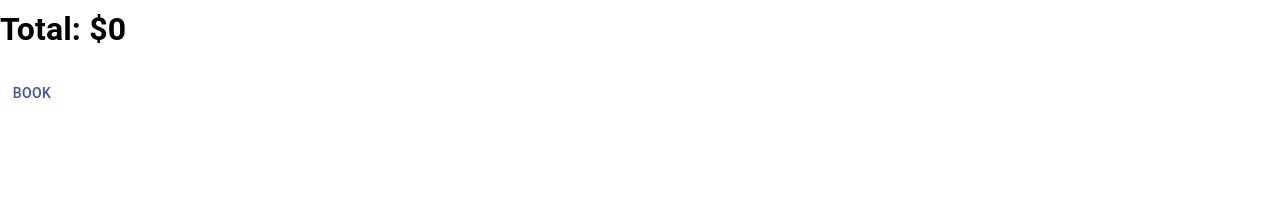
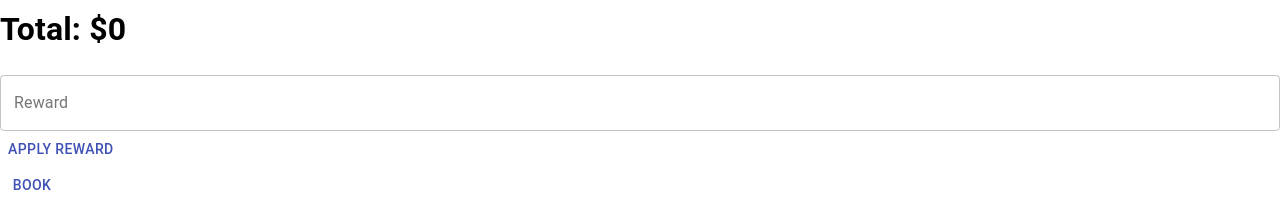
Before and after one commit to atab7/SES_1B_Group2, a React (Create React App) app in the folder eRestaurant/frontend/: page /test in a window 1280 px wide. Shown: the part 477-694 px from the top of the page. Built offline with nearby package versions, Linux system fonts and the light colour scheme; no server answers.

Commit message:
Make Booking Reward application complete

```diff
--- a/eRestaurant/frontend/src/components/MakeBooking.js
+++ b/eRestaurant/frontend/src/components/MakeBooking.js
@@ -46,7 +46,8 @@ class MakeBooking extends React.Component{
             date: '',
             time: 0,
             menuSelected: [],
-            menurows: []
+            menurows: [],
+            discount_percentage: 0.0
         };
         this.selectRestaurant = this.selectRestaurant.bind(this);
         this.selectDayTime = this.selectDayTime.bind(this);
@@ -56,6 +57,13 @@ class MakeBooking extends React.Component{
         this.selectMenu = this.selectMenu.bind(this);
         this.setMenuRows = this.setMenuRows.bind(this);
         this.makeBooking = this.makeBooking.bind(this);
+        this.setDiscountPercentage = this.setDiscountPercentage.bind(this);
+    }
+
+    setDiscountPercentage(discountPercentage){
+      this.setState({
+        discount_percentage: discountPercentage
+      });
     }
 
     selectRestaurant(restaurant_id){
@@ -110,7 +118,8 @@ class MakeBooking extends React.Component{
         number_of_people: this.state.numpeople,
         day_time: this.state.booking_daytime,
         orders: this.state.menuSelected,
-        customer: 'def_customer'
+        customer: 'def_customer',
+        discount_percentage: this.state.discount_percentage
       },
       {
         headers:{
@@ -130,10 +139,85 @@ class MakeBooking extends React.Component{
         <DateSelecter updateParentState={this.selectDate}/>
         <TimeSelecter daytime={this.state.booking_daytime} updateParentState={this.selectTime}/>
         <Menu updateParentState={this.selectMenu} rows={this.state.menurows}/>
-        <SelectedItemsTable menuSelected={this.state.menuSelected} />
+        <SelectedItemsTable menuSelected={this.state.menuSelected} discount_percentage={this.state.discount_percentage}/>
+        <ApplyReward updateParentState={this.setDiscountPercentage}/>
         <Button color="primary" onClick={this.makeBooking}>Book</Button>
         </div>);
     }
+}
+
+class ApplyReward extends React.Component {
+  constructor(props){
+    super();
+
+    this.setRewardCode = this.setRewardCode.bind(this);
+    this.handleClick = this.handleClick.bind(this);
+
+    this.state = {
+      rewards:[],
+      reward_code: ''
+    }
+  }
+
+  setRewards(){
+    axios.get(`${axios_config["baseURL"]}api/manageRewards/`,
+        {
+            headers:{
+                'Authorization': `Token ${localStorage.getItem('auth_token')}`
+            }
+        })
+        .then((response) => {
+            try{
+                var response_rewards = response.data;
+                this.setState({
+                    rewards: response_rewards,
+                })
+            }catch (e) {
+                this.setState({
+                    rewards: [],
+                })
+            }
+        })
+        .catch((error) => {
+            console.log(error);
+        });
+  }
+
+  componentDidMount(){
+    this.setRewards();
+  }
+
+  setRewardCode(evt){
+    this.setState({
+      reward_code: evt.target.value
+    });
+  }
+
+  handleClick(evt){
+    var reward;
+    for(reward of this.state.rewards){
+      if(reward.code === this.state.reward_code){
+        this.props.updateParentState(reward.points_percent/100);
+        break;
+      }
+    }
+  }
+
+  render(){
+    return(
+      <div>
+      <TextField
+        placeholder="Enter Reward Code Here"
+        fullWidth
+        id="Reward"
+        label="Reward"
+        onChange = {this.setRewardCode}
+        variant="outlined" />
+        <Button color="primary" onClick={this.handleClick} >Apply Reward</Button>
+      </div>
+      );
+  }
+
 }
 
 class SetMenu extends React.Component{
@@ -838,7 +922,22 @@ const ContinuousSlider = (props) => {
 
 
   const SelectedItemsTable = (props) => {
-    const menuOrderTotal = props.menuSelected.reduce((totalPrice, price) => totalPrice + parseInt(price.price, 10), 0);
+    var menuOrderTotal = props.menuSelected.reduce((totalPrice, price) => totalPrice + parseInt(price.price, 10), 0);
+
+    const setTotalDisplayPrice = (menuOrderTotal) => {
+      if(props.discount_percentage){
+        return (
+          <div>
+            <h1>Total: ${menuOrderTotal}</h1>
+            <h1>After Reward: ${menuOrderTotal - (menuOrderTotal*props.discount_percentage)} </h1>
+          </div>
+        );
+      }else{
+        return (
+          <h1>Total: ${menuOrderTotal}</h1>
+        );
+      }
+    }
 
     return (
     <div>
@@ -871,7 +970,7 @@ const ContinuousSlider = (props) => {
             </Table>
         </TableContainer>
         <Typography>
-                        <h1>Total: ${menuOrderTotal}</h1>
+            {setTotalDisplayPrice(menuOrderTotal)}
         </Typography>
       </div>
       );
```
